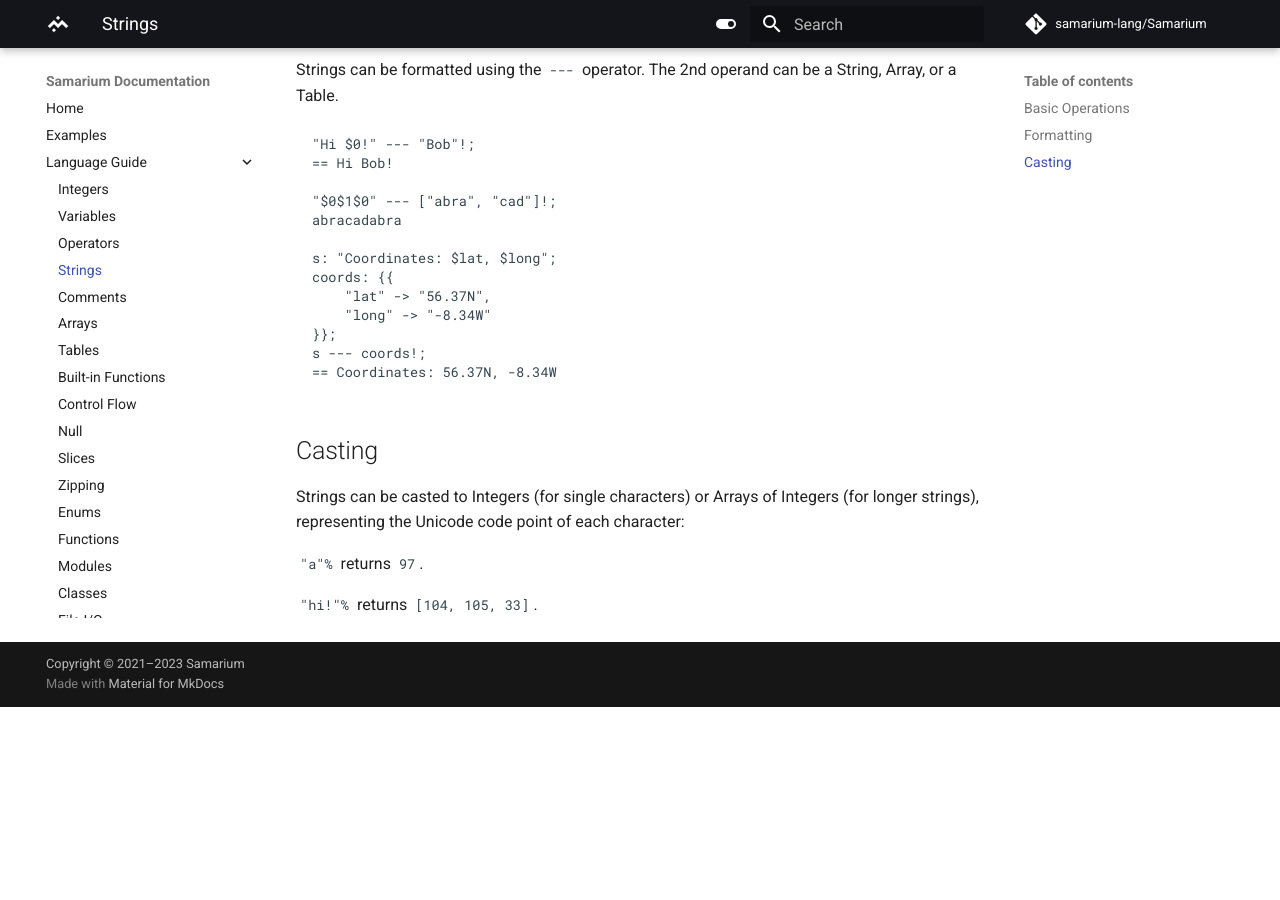
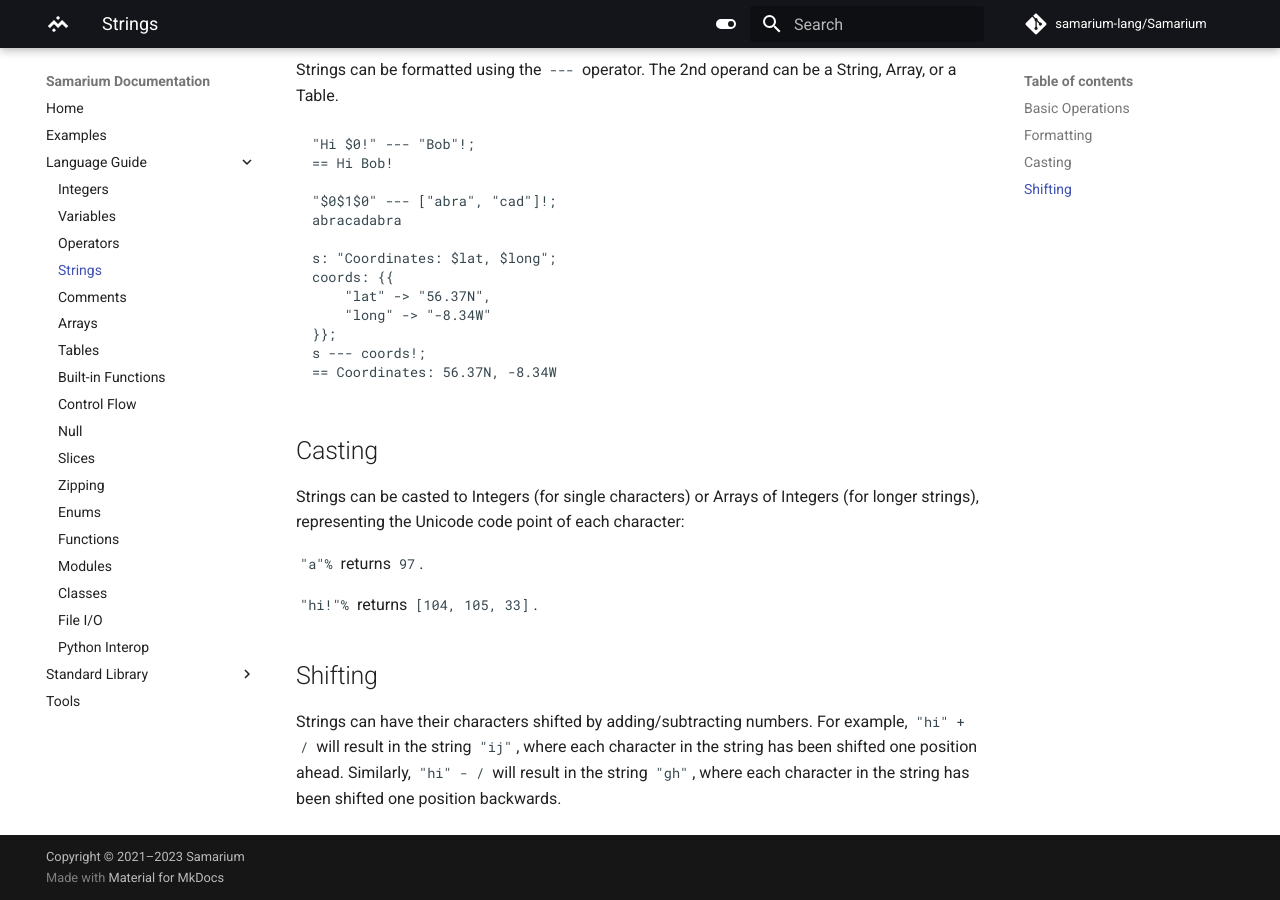
Before and after one commit to samarium-lang/Samarium, an MkDocs documentation site: the page built from docs/strings.md, in a window 1280 px wide and 900 px high, scrolled down 717 px. Built offline with MkDocs 1.6.1 and Material for MkDocs 9.7.7, drawn with Linux system fonts in a browser that asks for light colours; comment, search, counter and statistics services are not loaded; before the commit the page ends 1424 px from its top, so only the background shows below that.

Commit message:
(docs) Added string shifting

```diff
--- a/docs/strings.md
+++ b/docs/strings.md
@@ -57,3 +57,12 @@
 `"a"%` returns `97`.
 
 `"hi!"%` returns `[104, 105, 33]`.
+
+
+## Shifting
+
+Strings can have their characters shifted by adding/subtracting numbers.
+For example, `"hi" + /` will result in the string `"ij"`, where each character
+in the string has been shifted one position ahead. Similarly, `"hi" - /` will
+result in the string `"gh"`, where each character in the string has been shifted
+one position backwards.
```
